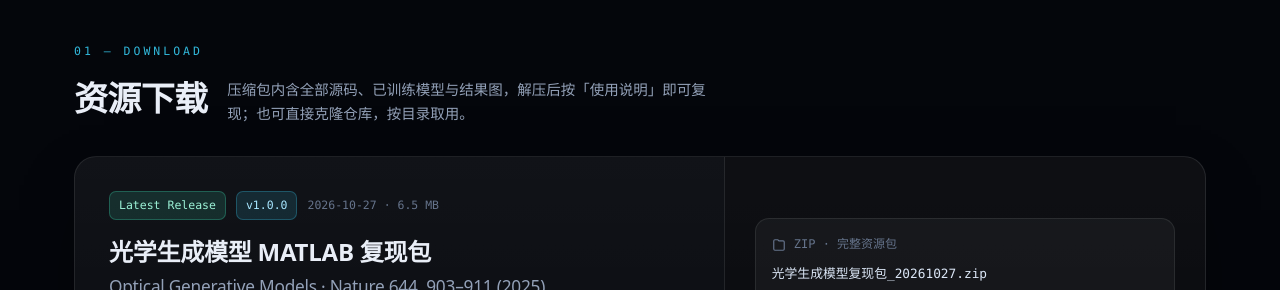
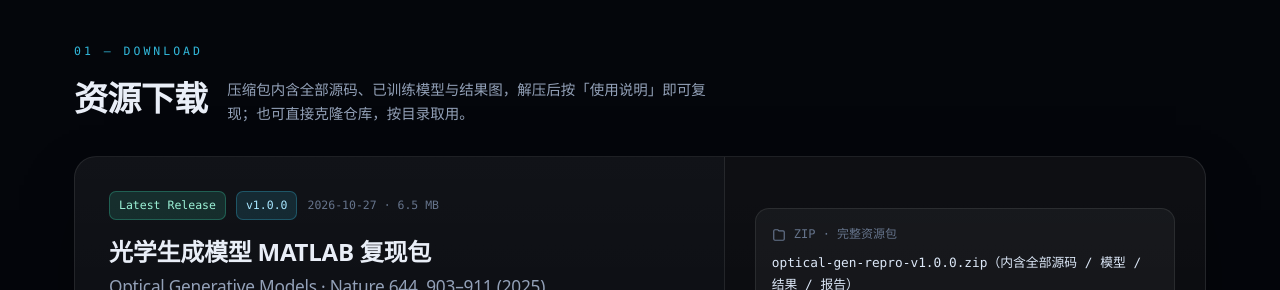
Before and after one commit to Alice-P197/paper-repro-lab, a plain HTML site: page docs/index.html in a window 1280 px wide. Shown: the part 908-1198 px from the top of the page. Drawn offline with Linux system fonts and the light colour scheme.

Commit message:
fix: release asset name + PDF links for Pages

```diff
--- a/docs/index.html
+++ b/docs/index.html
@@ -429,7 +429,7 @@
             <svg viewBox="0 0 24 24" width="14" height="14" fill="none" stroke="currentColor" stroke-width="2" stroke-linecap="round"><path d="M21 8v11a2 2 0 0 1-2 2H5a2 2 0 0 1-2-2V5a2 2 0 0 1 2-2h5l2 2h7a2 2 0 0 1 2 2Z"/></svg>
             ZIP · 完整资源包
           </div>
-          <div class="fn">光学生成模型复现包_20261027.zip</div>
+          <div class="fn">optical-gen-repro-v1.0.0.zip（内含全部源码 / 模型 / 结果 / 报告）</div>
           <div class="row">
             <a class="mini" href="https://github.com/Alice-P197/paper-repro-lab/releases/latest" target="_blank" rel="noopener">
               <svg viewBox="0 0 24 24" width="13" height="13" fill="none" stroke="currentColor" stroke-width="2.2" stroke-linecap="round"><path d="M21 15v4a2 2 0 0 1-2 2H5a2 2 0 0 1-2-2v-4"/><path d="M7 10l5 5 5-5"/><path d="M12 15V3"/></svg>
```
